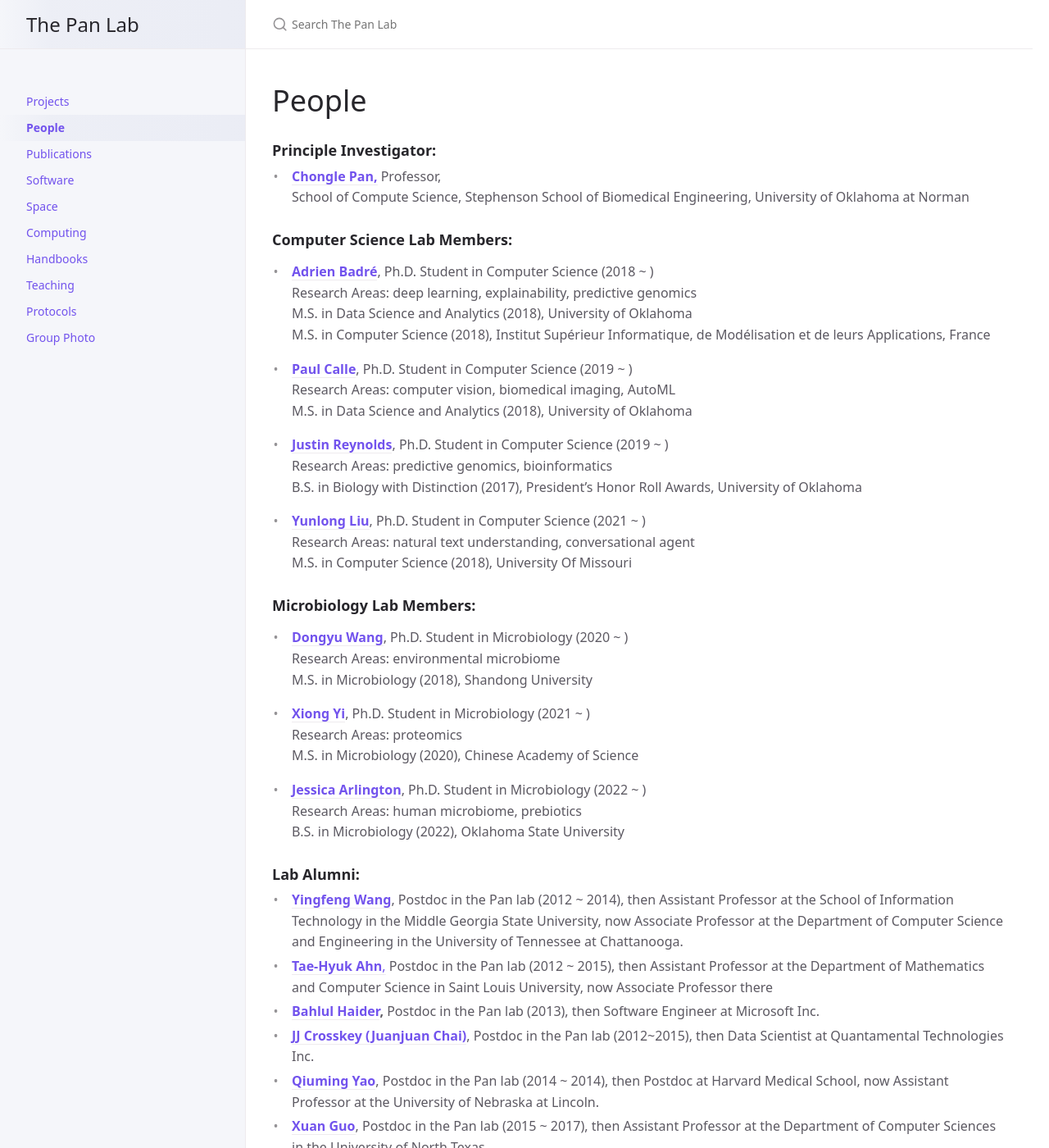
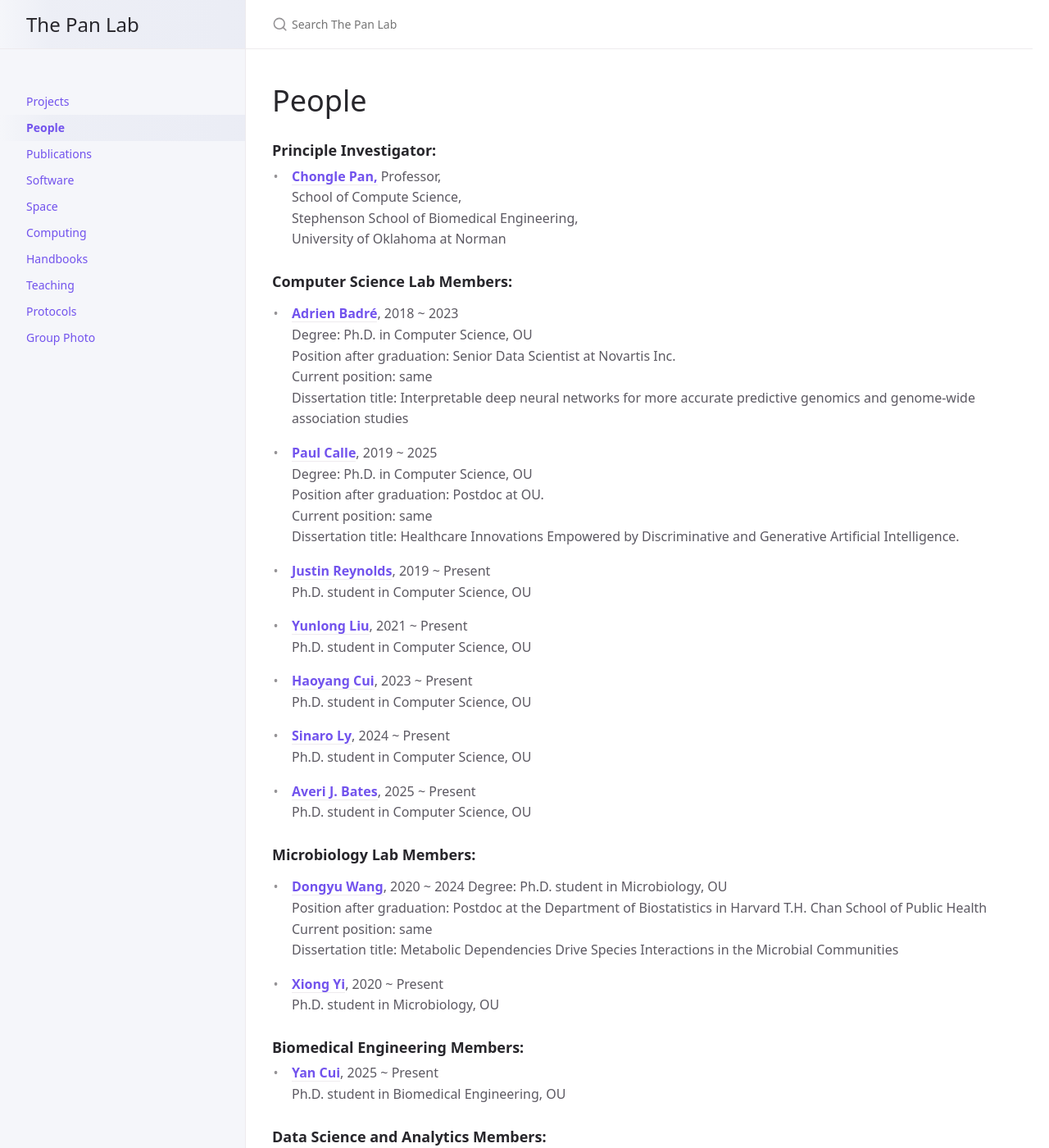
Before and after one commit to thepanlab/thepanlab.github.io, a Jekyll site: the page built from docs/people.md, in a window 1280 px wide and 1400 px high. Shown: the whole window at 82% size. Built offline with Jekyll 4.4.1, drawn with Linux system fonts in a browser that asks for light colours; some of the changed text lies outside the part shown.

Commit message:
Update people.md
Updated formatting for all member sections
Updated graduation status for Adrien, Paul, and Dongyu
Removed Jessica
Added Biomedical Engineering section and paragraph for Yan Cui
Added Data Science and Analytics section and paragraph for Penghua Wang

```diff
--- a/docs/people.md
+++ b/docs/people.md
@@ -15,36 +15,55 @@
 
 ### **Computer Science Lab Members:**
 
-- [**Adrien Badré**](https://github.com/adbadre), Ph.D. Student in Computer Science (2018 ~ )
-  Research Areas: deep learning, explainability, predictive genomics
-  M.S. in Data Science and Analytics (2018), University of Oklahoma
-  M.S. in Computer Science (2018), Institut Supérieur Informatique, de Modélisation et de leurs Applications, France
+- [**Adrien Badré**](https://github.com/adbadre), 2018 ~ 2023
+  Degree: Ph.D. in Computer Science, OU
+  Position after graduation: Senior Data Scientist at Novartis Inc.
+  Current position: same
+  Dissertation title: Interpretable deep neural networks for more accurate predictive genomics and genome-wide association studies
 
-- [**Paul Calle**](https://github.com/pcallec), Ph.D. Student in Computer Science (2019 ~ )
-  Research Areas: computer vision, biomedical imaging, AutoML
-  M.S. in Data Science and Analytics (2018), University of Oklahoma
+- [**Paul Calle**](https://github.com/pcallec), 2019 ~ 2025
+  Degree: Ph.D. in Computer Science, OU
+  Position after graduation: Postdoc at OU.
+  Current position: same
+  Dissertation title: Healthcare Innovations Empowered by Discriminative and Generative Artificial Intelligence.
 
-- [**Justin Reynolds**](https://github.com/jcreyn), Ph.D. Student in Computer Science (2019 ~ )
-  Research Areas: predictive genomics, bioinformatics
-  B.S. in Biology with Distinction (2017), President's Honor Roll Awards, University of Oklahoma
+- [**Justin Reynolds**](https://github.com/jcreyn), 2019 ~ Present
+     Ph.D. student in Computer Science, OU
 
-- [**Yunlong Liu**](https://github.com/Alex-ylliu), Ph.D. Student in Computer Science (2021 ~ )
-  Research Areas: natural text understanding, conversational agent
-  M.S. in Computer Science (2018), University Of Missouri
+- [**Yunlong Liu**](https://github.com/Alex-ylliu), 2021 ~ Present
+Ph.D. student in Computer Science, OU
+
+- [**Haoyang Cui**](), 2023 ~ Present
+Ph.D. student in Computer Science, OU
+
+- [**Sinaro Ly**](), 2024 ~ Present
+Ph.D. student in Computer Science, OU
+
+- [**Averi J. Bates**](), 2025 ~ Present
+Ph.D. student in Computer Science, OU
+
 
 ### **Microbiology Lab Members:**
 
-- [**Dongyu Wang**](https://github.com/dywang0323), Ph.D. Student in Microbiology (2020 ~ )
-  Research Areas: environmental microbiome
-  M.S. in Microbiology (2018), Shandong University
+- [**Dongyu Wang**](https://github.com/dywang0323), 2020 ~ 2024
+  Degree: Ph.D. student in Microbiology, OU
+  Position after graduation: Postdoc at the Department of Biostatistics in Harvard T.H. Chan School of Public Health
+  Current position: same
+  Dissertation title: Metabolic Dependencies Drive Species Interactions in the Microbial Communities
 
-- [**Xiong Yi**](https://github.com/thepanlab), Ph.D. Student in Microbiology (2021 ~ )
-  Research Areas: proteomics
-  M.S. in Microbiology (2020), Chinese Academy of Science
+- [**Xiong Yi**](https://github.com/thepanlab), 2020 ~ Present
+Ph.D. student in Microbiology, OU
 
-- [**Jessica Arlington**](https://github.com/thepanlab), Ph.D. Student in Microbiology (2022 ~ )
-  Research Areas: human microbiome, prebiotics
-  B.S. in Microbiology (2022), Oklahoma State University
+
+### **Biomedical Engineering Members:**
+
+- [**Yan Cui**](), 2025 ~ Present
+Ph.D. student in Biomedical Engineering, OU
+
+### **Data Science and Analytics Members:**
+
+- [**Penghua Wang**](), 2023 ~ Present
+Ph.D. student in Data Science and Analytics, OU
 
 ### **Lab Alumni:**
 
```
